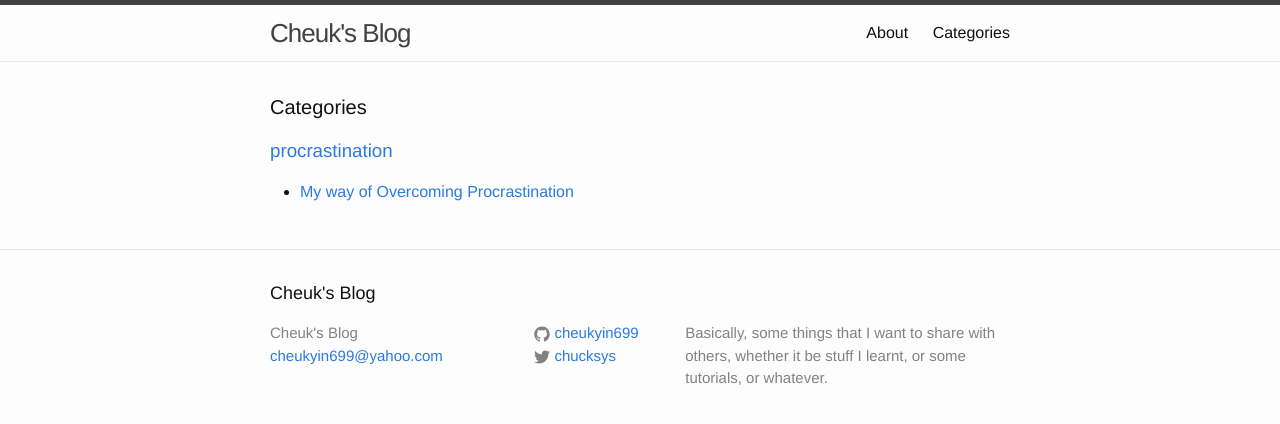
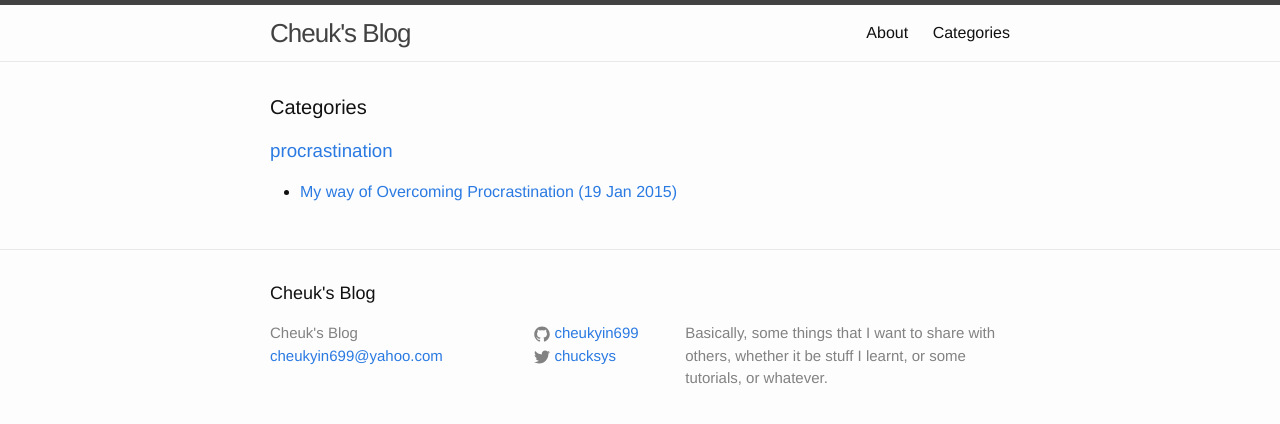
Before and after one commit to chuck-sys/personal-site, a Jekyll site: the page built from categories.html, in a window 1280 px wide. Shown: the top 424 px of the page. Built offline with Jekyll 4.4.1, drawn with Linux system fonts in a browser that asks for light colours; Markdown is read by kramdown in place of the engine named in the settings.

```diff
--- a/categories.html
+++ b/categories.html
@@ -13,12 +13,11 @@ permalink: /categories/
       {% for posts in category %}
       {% for post in posts %}
       {% if post.url %}
-      <li><a href="{{ post.url }}">{{ post.title }}</a></li>
+      <li><a href="{{ post.url }}">{{ post.title }} ({{ post.date | date_to_string }})</a></li>
       {% endif %}
       {% endfor %}
       {% endfor %}
   </ul>
   {% endfor %}
 
-
 </div>
```
